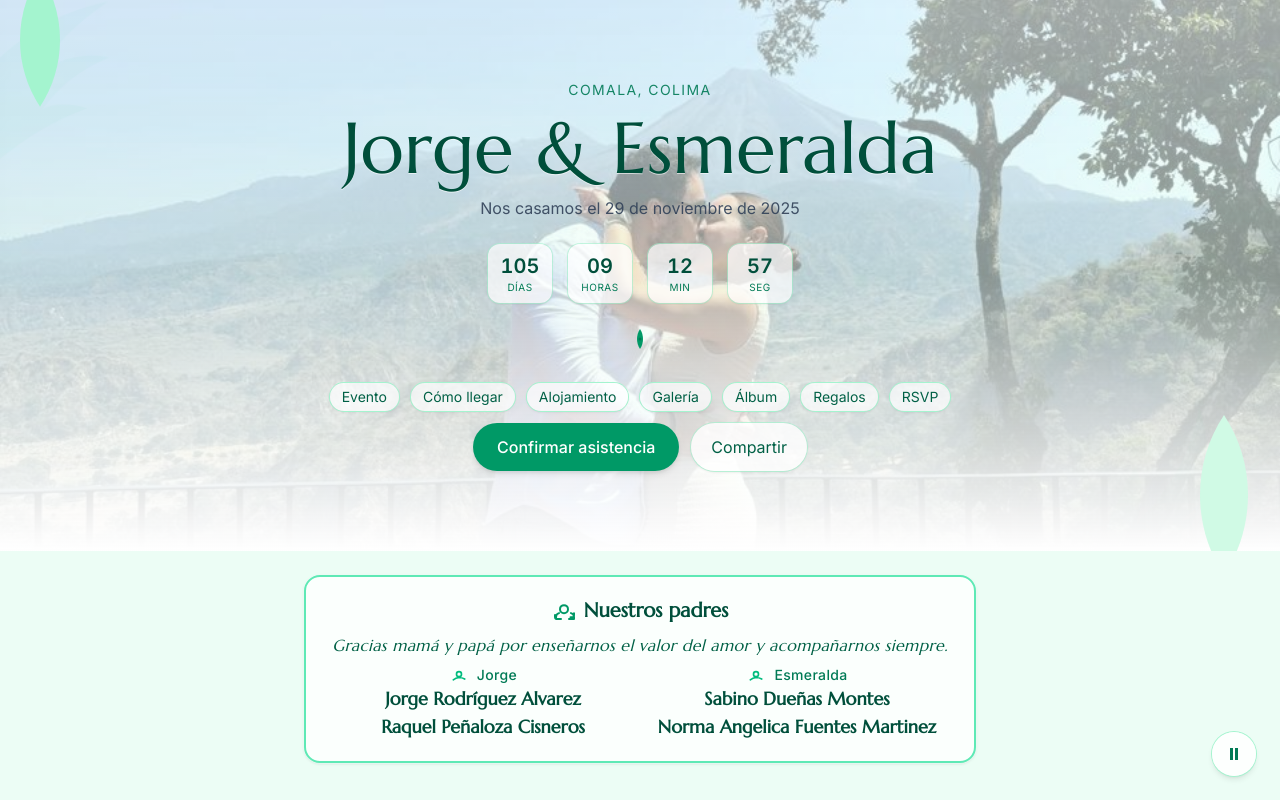
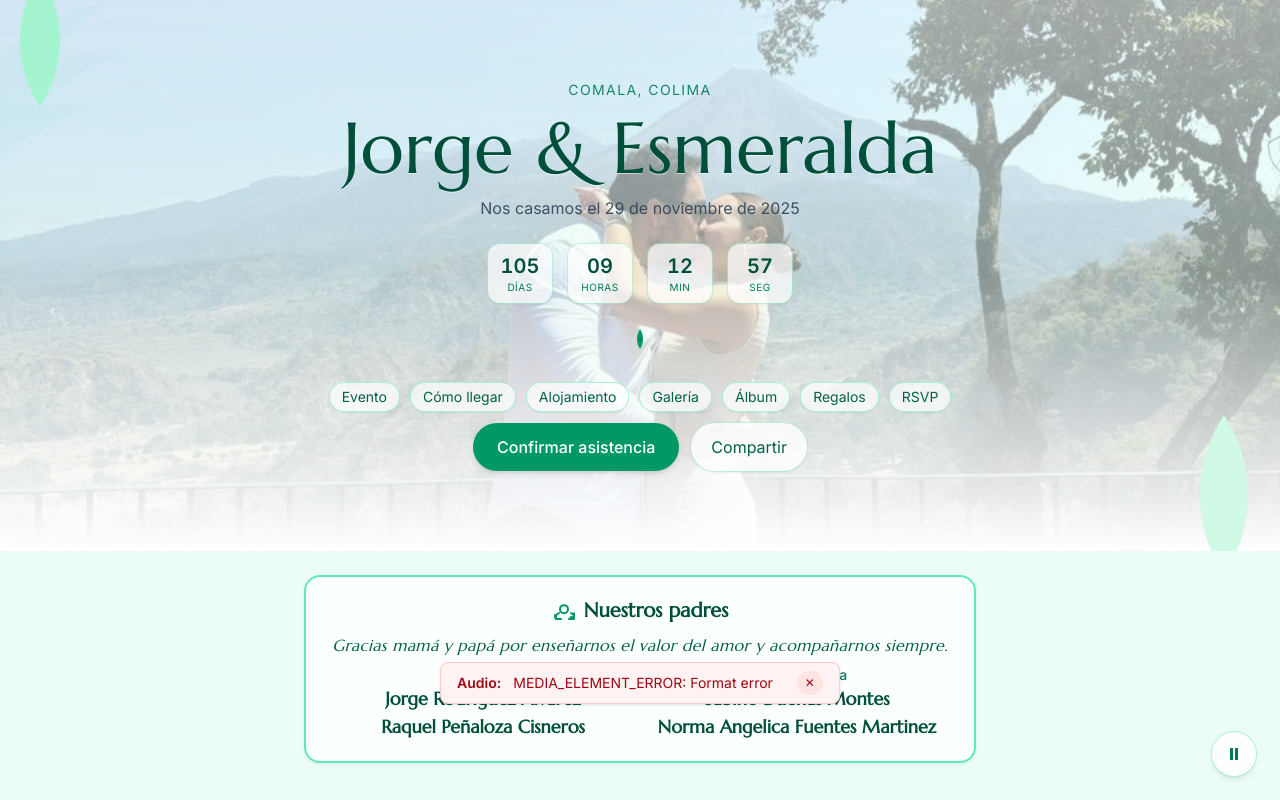
Before and after one commit to HugoRodz/Esme_Hugo, a React (Vite) app: page / in a window 1280 px wide. Shown: the top 800 px of the page. Built offline with nearby package versions, Linux system fonts and the light colour scheme.

Commit message:
feat: add audio error handling and UI notification

```diff
--- a/src/App.tsx
+++ b/src/App.tsx
@@ -235,6 +235,8 @@ export default function App() {
 
   // Track play/pause state for the floating button icon
   const [isPlaying, setIsPlaying] = useState(false)
+  // Track audio loading / playback errors for diagnostics
+  const [audioError, setAudioError] = useState<string | null>(null)
   useEffect(() => {
     const audio = document.getElementById('bg-audio') as HTMLAudioElement | null
     if (!audio) return
@@ -247,6 +249,30 @@ export default function App() {
     return () => {
       audio.removeEventListener('play', onPlay)
       audio.removeEventListener('pause', onPause)
+    }
+  }, [])
+
+  // Listen for audio load errors and readiness
+  useEffect(() => {
+    const audio = document.getElementById('bg-audio') as HTMLAudioElement | null
+    if (!audio) return
+    const onErr = () => {
+      // Try to get a friendly message
+      const code = audio.error?.code ?? 0
+      const msg = audio.error?.message || `Error al cargar el audio (code ${code})`
+      setAudioError(String(msg))
+      console.error('Audio element error', audio.error)
+    }
+    const onReady = () => {
+      setAudioError(null)
+    }
+    audio.addEventListener('error', onErr)
+    audio.addEventListener('canplaythrough', onReady)
+    audio.addEventListener('loadedmetadata', onReady)
+    return () => {
+      audio.removeEventListener('error', onErr)
+      audio.removeEventListener('canplaythrough', onReady)
+      audio.removeEventListener('loadedmetadata', onReady)
     }
   }, [])
 
@@ -780,6 +806,17 @@ export default function App() {
         />
       ) : null}
 
+      {/* Audio error notification */}
+      {audioError && (
+        <div className="fixed left-1/2 bottom-24 z-50 -translate-x-1/2 rounded-lg bg-red-50 border border-red-200 px-4 py-2 text-sm text-red-800 shadow">
+          <div className="flex items-center gap-3">
+            <strong>Audio:</strong>
+            <span className="truncate">{audioError}</span>
+            <button className="ml-3 rounded-full bg-red-100 px-2 py-1 text-xs" onClick={() => setAudioError(null)} aria-label="Cerrar aviso audio">✕</button>
+          </div>
+        </div>
+      )}
+
       {/* Lightbox */}
       {isLightboxOpen && (
         <div
```
